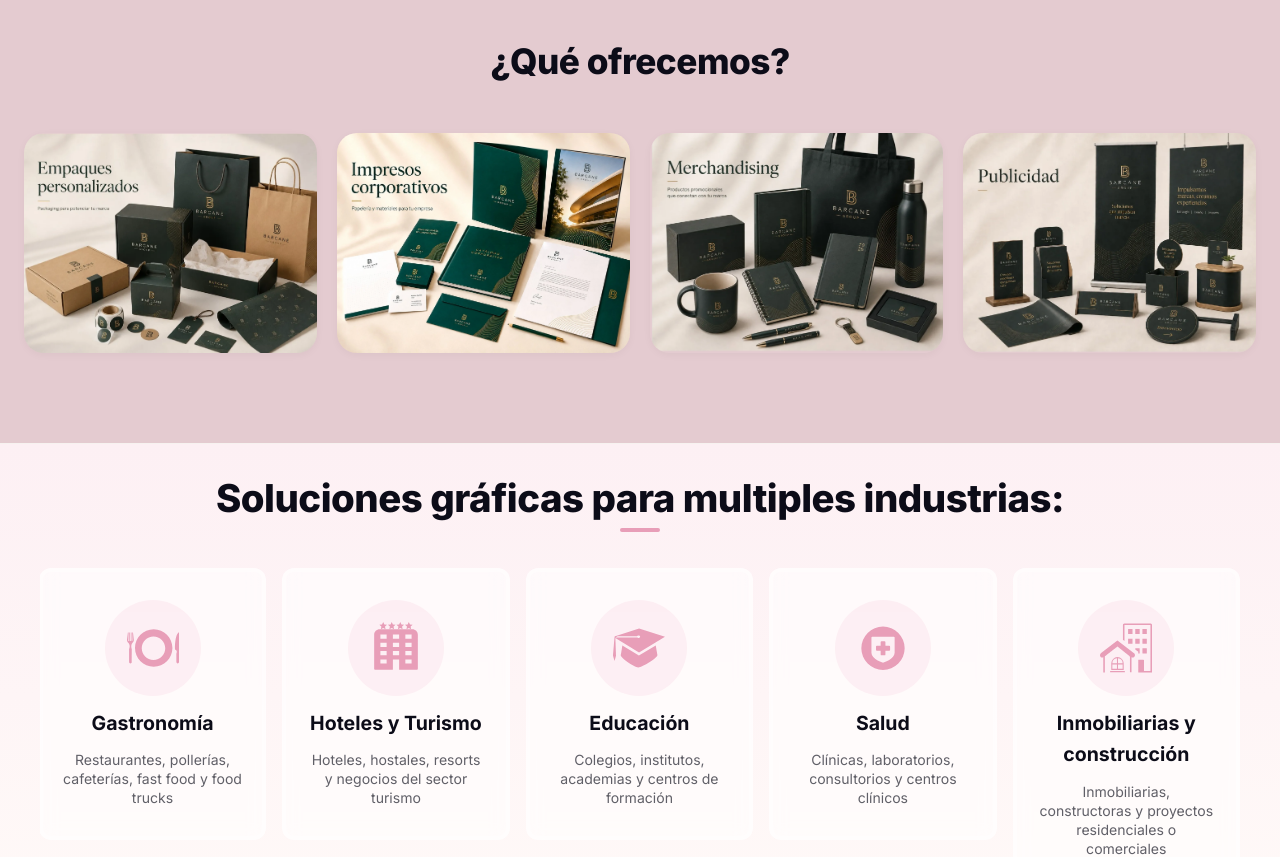
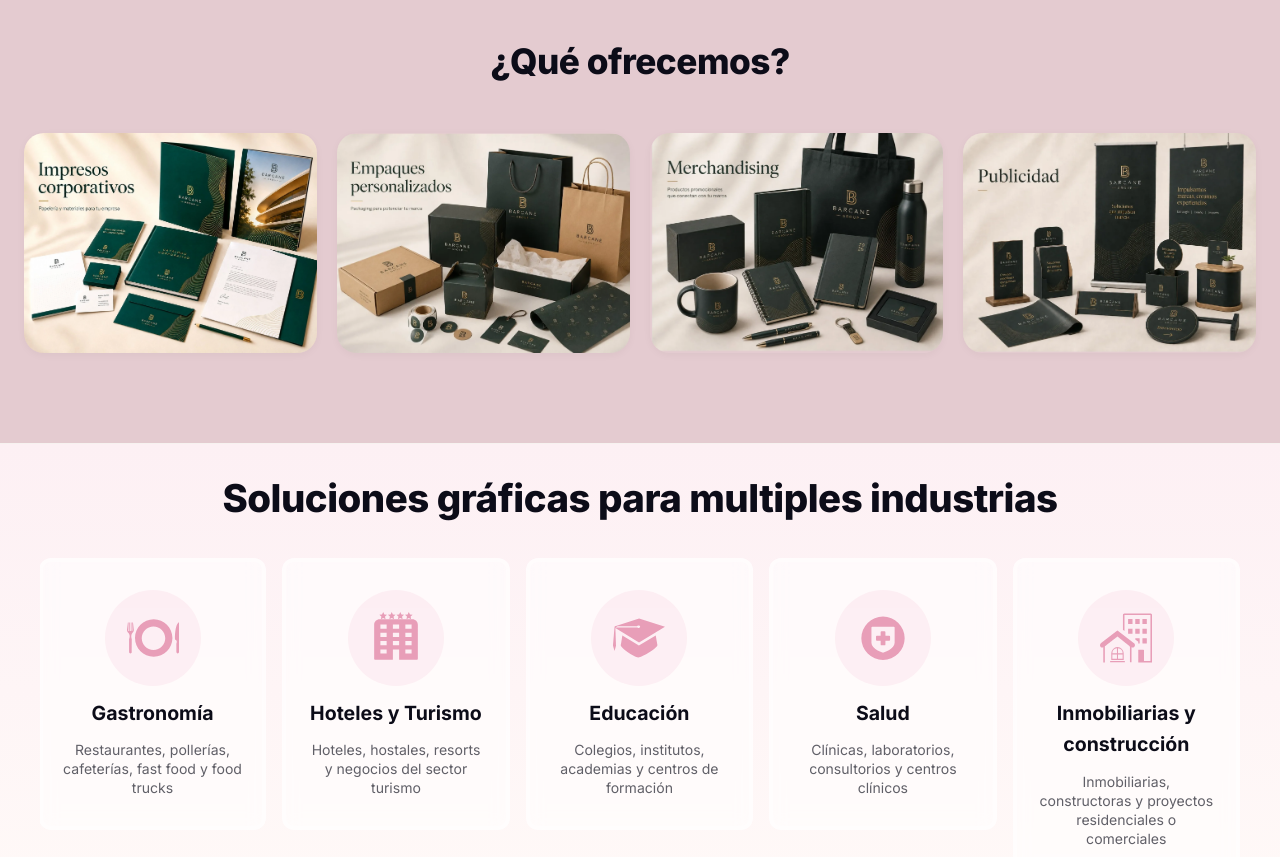
Before and after one commit to Madcz12/BarcaneGroup, a React (Vite) app: page / in a window 1280 px wide. Shown: the part 820-1677 px from the top of the page. Built offline with nearby package versions, Linux system fonts and the light colour scheme.

Commit message:
fix: card images order in Services component section changed and underline removed

```diff
--- a/src/components/IndustriesAndWhy/IndustriesAndWhy.jsx
+++ b/src/components/IndustriesAndWhy/IndustriesAndWhy.jsx
@@ -25,9 +25,8 @@ export default function IndustriesAndWhy() {
           <div className="container">
             <div className="iw-section__block">
               <h2 className="block-title">
-                Soluciones gráficas para multiples industrias:
+                Soluciones gráficas para multiples industrias
               </h2>
-              <div className="title-underline"></div>
               <IndustriesMarquee reducedMotion={prefersReducedMotion} />
             </div>
           </div>
@@ -40,7 +39,6 @@ export default function IndustriesAndWhy() {
               <h2 className="block-title">
                 ¿Por qué elegir soluciones personalizadas para tu negocio?
               </h2>
-              <div className="title-underline"></div>
               <p className="block-subtitle">
                 En Barcane Group desarrollamos materiales y soluciones que ayudan
                 a tu marca a comunicar mejor, diferenciarse y generar una
@@ -59,7 +57,6 @@ export default function IndustriesAndWhy() {
               <h2 className="block-title">
                 Calidad que se siente en cada detalle
               </h2>
-              <div className="title-underline"></div>
               <p className="block-subtitle">
                 Trabajamos con diferentes materiales, formatos y acabados para desarrollar soluciones adaptadas a las necesidades de cada proyecto.
               </p>
@@ -69,7 +66,6 @@ export default function IndustriesAndWhy() {
             {/* ---- Block 4: How we work (process) ---- */}
             <div className="iw-section__block" style={{ marginTop: '50px' }}>
               <h2 className="block-title">¿Cómo hacemos realidad tu proyecto?</h2>
-              <div className="title-underline"></div>
               <ProcessTimeline reducedMotion={prefersReducedMotion} />
             </div>
           </div>
--- a/src/components/Services/Services.jsx
+++ b/src/components/Services/Services.jsx
@@ -9,29 +9,33 @@ export default function Services() {
   };
   const servicesList = [
     {
-      id: 'empaques-personalizados',
-      title: 'Empaques personalizados',
-      description: 'Cajas, fajas, servilletas y empaques a medida para alimentos y delivery.',
-      image: '/images/items/card_perso_boxes.webp'
+      id: "empaques-personalizados",
+      title: "Empaques personalizados",
+      description:
+        "Cajas, fajas, servilletas y empaques a medida para alimentos y delivery.",
+      image: "/images/items/card_chief_impress.webp",
     },
     {
-      id: 'impresos-corporativos',
-      title: 'Impresos corporativos',
-      description: 'Papelería corporativa, agendas, calendarios y material de alta calidad para tu empresa.',
-      image: '/images/items/card_chief_impress.webp'
+      id: "impresos-corporativos",
+      title: "Impresos corporativos",
+      description:
+        "Papelería corporativa, agendas, calendarios y material de alta calidad para tu empresa.",
+      image: "/images/items/card_perso_boxes.webp",
     },
     {
-      id: 'merchandising',
-      title: 'Merchandising',
-      description: 'Artículos promocionales y productos corporativos que refuerzan la presencia de tu marca.',
-      image: '/images/items/card_publicity.webp'
+      id: "merchandising",
+      title: "Merchandising",
+      description:
+        "Artículos promocionales y productos corporativos que refuerzan la presencia de tu marca.",
+      image: "/images/items/card_publicity.webp",
     },
     {
-      id: 'material-publicitario',
-      title: 'Publicidad',
-      description: 'Stickers, etiquetas, banners y empaques publicitarios diseñados para destacar.',
-      image: '/images/items/card_branding.webp'
-    }
+      id: "material-publicitario",
+      title: "Publicidad",
+      description:
+        "Stickers, etiquetas, banners y empaques publicitarios diseñados para destacar.",
+      image: "/images/items/card_branding.webp",
+    },
   ];
 
   const renderCard = (item) => (
```
